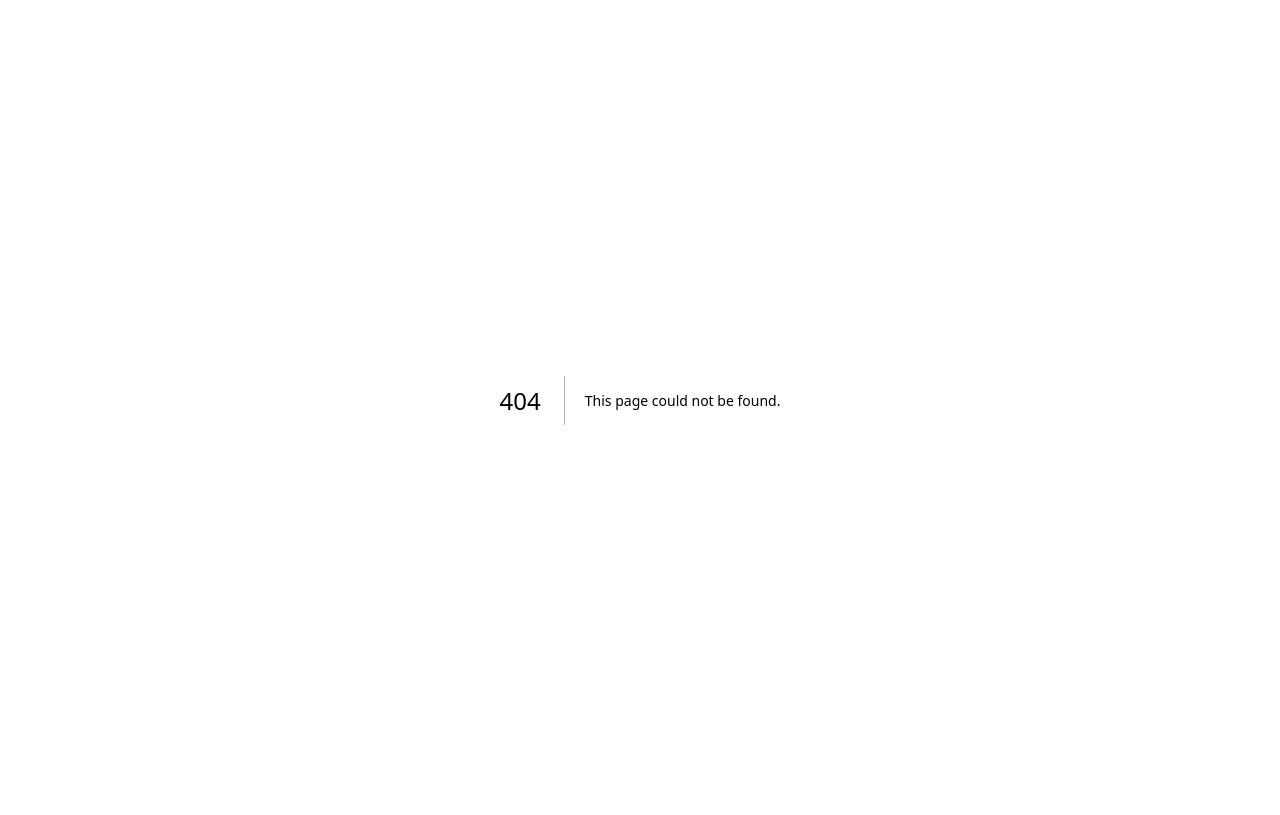
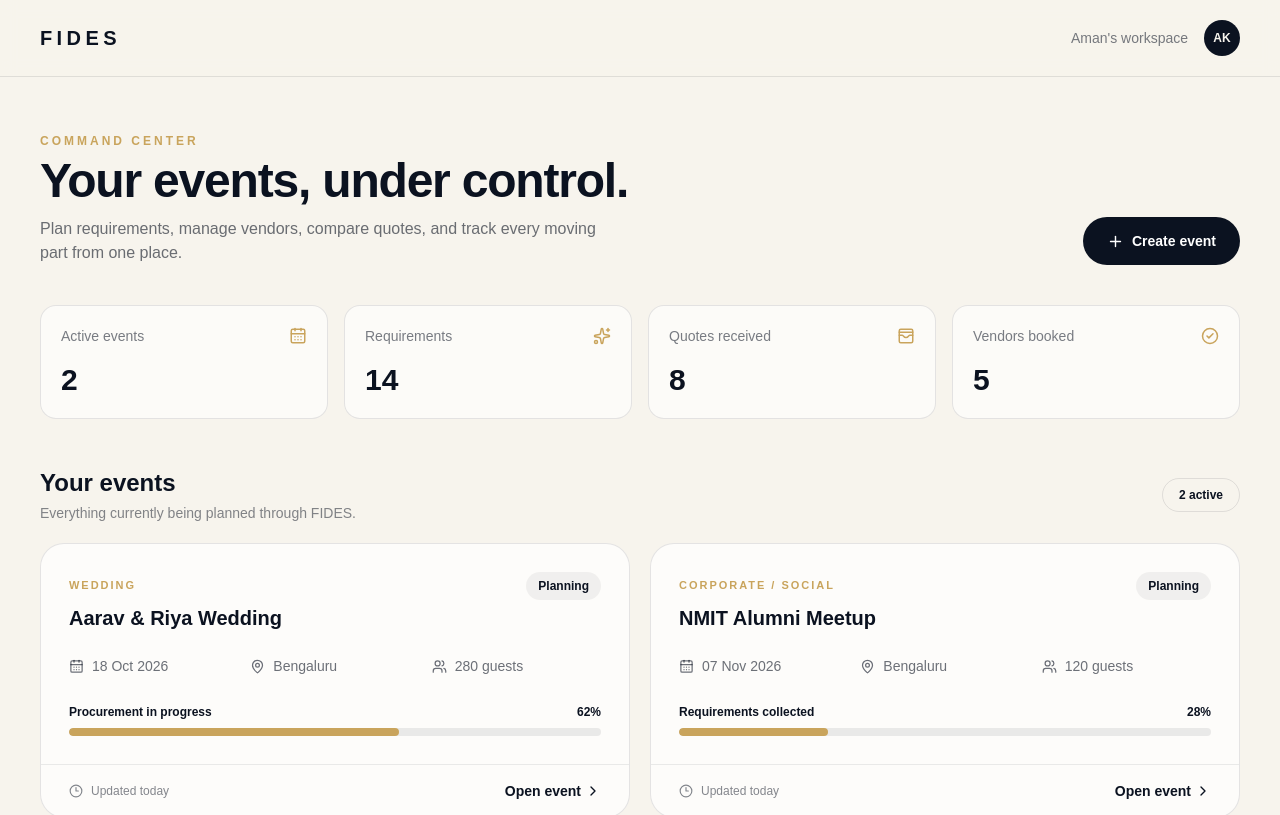
Before and after one commit to AMAN-KHAKRE/FIDES, a Next.js app: page /dashboard in a window 1280 px wide. Before the commit this address had no page. Shown: the top 815 px of the page. Built offline with nearby package versions, Linux system fonts and the light colour scheme.

Commit message:
feat: add FIDES event dashboard

```diff
--- /dev/null
+++ b/app/dashboard/page.tsx
@@ -0,0 +1,109 @@
+"use client";
+
+import { CalendarDays, ChevronRight, CircleCheck, Clock3, MapPin, Plus, Sparkles, Users, WalletCards } from "lucide-react";
+import Link from "next/link";
+
+const stats = [
+  { label: "Active events", value: "2", icon: CalendarDays },
+  { label: "Requirements", value: "14", icon: Sparkles },
+  { label: "Quotes received", value: "8", icon: WalletCards },
+  { label: "Vendors booked", value: "5", icon: CircleCheck },
+];
+
+const events = [
+  { name: "Aarav & Riya Wedding", type: "Wedding", date: "18 Oct 2026", location: "Bengaluru", guests: 280, progress: 62, status: "Procurement in progress" },
+  { name: "NMIT Alumni Meetup", type: "Corporate / Social", date: "07 Nov 2026", location: "Bengaluru", guests: 120, progress: 28, status: "Requirements collected" },
+];
+
+export default function DashboardPage() {
+  return (
+    <main className="min-h-screen bg-[#f7f4ed] text-[#0b1220]">
+      <header className="border-b border-[#0b1220]/10 bg-[#f7f4ed]/95 px-6 py-5 backdrop-blur md:px-10">
+        <div className="mx-auto flex max-w-7xl items-center justify-between">
+          <Link href="/" className="text-xl font-black tracking-[0.22em]">FIDES</Link>
+          <div className="flex items-center gap-4 text-sm">
+            <span className="hidden text-[#0b1220]/55 sm:inline">Aman&apos;s workspace</span>
+            <div className="grid h-9 w-9 place-items-center rounded-full bg-[#0b1220] text-xs font-bold text-[#f7f4ed]">AK</div>
+          </div>
+        </div>
+      </header>
+
+      <section className="mx-auto max-w-7xl px-6 py-10 md:px-10 md:py-14">
+        <div className="flex flex-col justify-between gap-6 md:flex-row md:items-end">
+          <div>
+            <p className="mb-2 text-xs font-bold uppercase tracking-[0.25em] text-[#c9a45c]">Command center</p>
+            <h1 className="text-4xl font-semibold tracking-tight md:text-5xl">Your events, under control.</h1>
+            <p className="mt-3 max-w-xl text-[#0b1220]/60">Plan requirements, manage vendors, compare quotes, and track every moving part from one place.</p>
+          </div>
+          <Link href="/create-event" className="inline-flex items-center justify-center gap-2 rounded-full bg-[#0b1220] px-6 py-3.5 text-sm font-bold text-white transition hover:-translate-y-0.5">
+            <Plus size={17} /> Create event
+          </Link>
+        </div>
+
+        <div className="mt-10 grid gap-4 sm:grid-cols-2 lg:grid-cols-4">
+          {stats.map(({ label, value, icon: Icon }) => (
+            <div key={label} className="rounded-2xl border border-[#0b1220]/10 bg-white/60 p-5">
+              <div className="flex items-center justify-between">
+                <span className="text-sm text-[#0b1220]/55">{label}</span>
+                <Icon size={18} className="text-[#c9a45c]" />
+              </div>
+              <p className="mt-4 text-3xl font-semibold">{value}</p>
+            </div>
+          ))}
+        </div>
+
+        <div className="mt-12 flex items-center justify-between">
+          <div>
+            <h2 className="text-2xl font-semibold">Your events</h2>
+            <p className="mt-1 text-sm text-[#0b1220]/50">Everything currently being planned through FIDES.</p>
+          </div>
+          <span className="hidden rounded-full border border-[#0b1220]/10 px-4 py-2 text-xs font-semibold sm:inline">2 active</span>
+        </div>
+
+        <div className="mt-5 grid gap-5 lg:grid-cols-2">
+          {events.map((event) => (
+            <article key={event.name} className="overflow-hidden rounded-3xl border border-[#0b1220]/10 bg-white/70">
+              <div className="p-6 md:p-7">
+                <div className="flex items-start justify-between gap-4">
+                  <div>
+                    <span className="text-[11px] font-bold uppercase tracking-[0.18em] text-[#c9a45c]">{event.type}</span>
+                    <h3 className="mt-2 text-xl font-semibold">{event.name}</h3>
+                  </div>
+                  <span className="rounded-full bg-[#0b1220]/5 px-3 py-1.5 text-xs font-semibold">Planning</span>
+                </div>
+
+                <div className="mt-6 grid gap-3 text-sm text-[#0b1220]/60 sm:grid-cols-3">
+                  <div className="flex items-center gap-2"><CalendarDays size={15} /> {event.date}</div>
+                  <div className="flex items-center gap-2"><MapPin size={15} /> {event.location}</div>
+                  <div className="flex items-center gap-2"><Users size={15} /> {event.guests} guests</div>
+                </div>
+
+                <div className="mt-7">
+                  <div className="mb-2 flex justify-between text-xs font-semibold">
+                    <span>{event.status}</span><span>{event.progress}%</span>
+                  </div>
+                  <div className="h-2 overflow-hidden rounded-full bg-[#0b1220]/8">
+                    <div className="h-full rounded-full bg-[#c9a45c]" style={{ width: `${event.progress}%` }} />
+                  </div>
+                </div>
+              </div>
+              <div className="flex items-center justify-between border-t border-[#0b1220]/8 px-6 py-4 md:px-7">
+                <span className="flex items-center gap-2 text-xs text-[#0b1220]/50"><Clock3 size={14} /> Updated today</span>
+                <button className="flex items-center gap-1 text-sm font-bold">Open event <ChevronRight size={16} /></button>
+              </div>
+            </article>
+          ))}
+        </div>
+
+        <div className="mt-12 rounded-3xl bg-[#0b1220] p-7 text-white md:p-10">
+          <div className="max-w-2xl">
+            <p className="text-xs font-bold uppercase tracking-[0.25em] text-[#c9a45c]">Next up</p>
+            <h2 className="mt-3 text-2xl font-semibold md:text-3xl">Turn requirements into a procurement plan.</h2>
+            <p className="mt-3 text-sm leading-6 text-white/60">FIDES will organize your needs into categories, budgets, quantities, and vendor-ready briefs before you start collecting quotes.</p>
+            <Link href="/create-event" className="mt-6 inline-flex items-center gap-2 rounded-full bg-[#c9a45c] px-5 py-3 text-sm font-bold text-[#0b1220]">Start planning <ChevronRight size={16} /></Link>
+          </div>
+        </div>
+      </section>
+    </main>
+  );
+}
```
